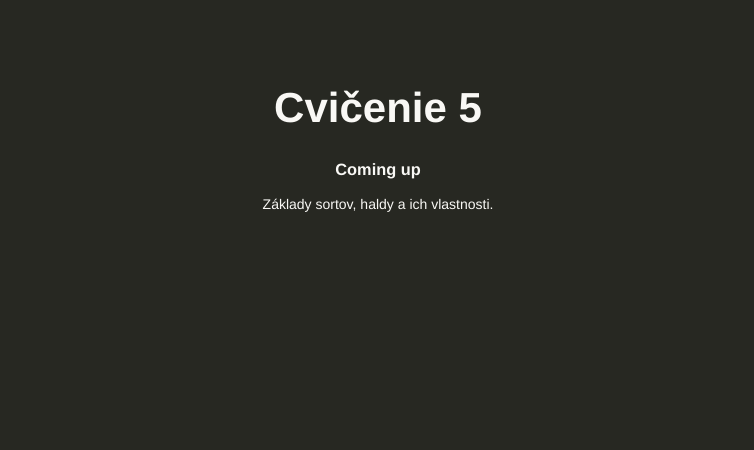
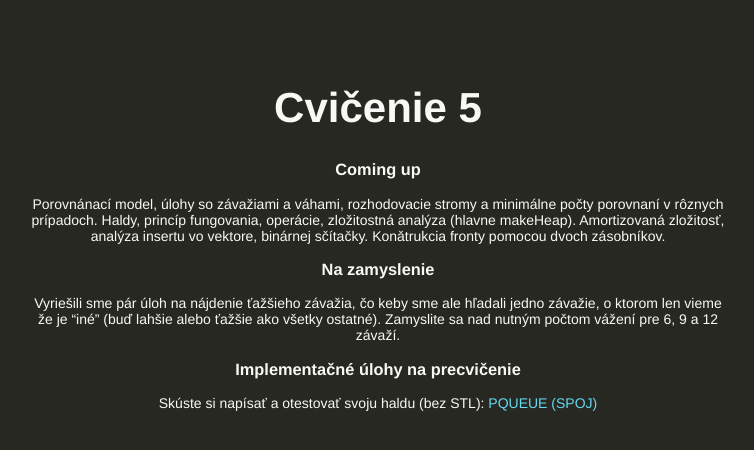
Before and after one commit to PMitura/ag1, a Jekyll site: the page built from _posts/2016-11-3-cv5.md, in a window 1280 px wide. Shown: the top 450 px of the page, without its empty margins (262-1016 px from the left). Built offline with Jekyll 4.4.1, drawn with Linux system fonts in a browser that asks for light colours.

Commit message:
Done cv5

```diff
--- a/_posts/2016-11-3-cv5.md
+++ b/_posts/2016-11-3-cv5.md
@@ -4,4 +4,16 @@ title: Cvičenie 5
 ---
 
 ### Coming up
-Základy sortov, haldy a ich vlastnosti.
+Porovnánací model, úlohy so závažiami a váhami, rozhodovacie stromy a minimálne
+počty porovnaní v rôznych prípadoch. Haldy, princíp fungovania, operácie, zložitostná
+analýza (hlavne makeHeap). Amortizovaná zložitosť, analýza insertu vo vektore,
+binárnej sčítačky. Konǎtrukcia fronty pomocou dvoch zásobníkov.
+
+### Na zamyslenie
+Vyriešili sme pár úloh na nájdenie ťažšieho závažia, čo keby sme ale hľadali
+jedno závažie, o ktorom len vieme že je "iné" (buď lahšie alebo ťažšie ako
+všetky ostatné). Zamyslite sa nad nutným počtom vážení pre 6, 9 a 12 závaží.
+
+### Implementačné úlohy na precvičenie
+Skúste si napísať a otestovať svoju haldu (bez STL):
+[PQUEUE (SPOJ)](http://www.spoj.com/problems/PQUEUE/)
```
